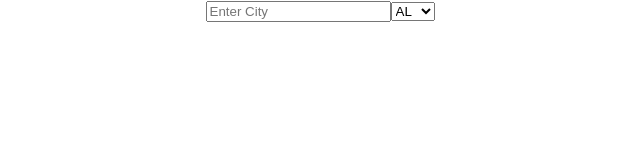
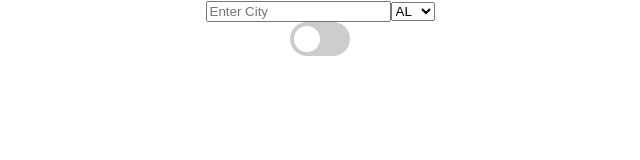
Before and after one commit to Group-A-Walmart/Weather-App, a React (Create React App) app: page / in a window 1280 px wide. Shown: the top 160 px of the page, without its empty margins (320-960 px from the left). Built offline with nearby package versions, Linux system fonts and the light colour scheme.

Commit message:
Added toggle button + lifted state from searchbar

```diff
--- a/src/components/App.js
+++ b/src/components/App.js
@@ -1,10 +1,37 @@
+import { useState } from 'react';
 import "../styles/App.css";
 import SearchBar from "./SearchBar";
+import Toggle from "./Toggle";
+import { getWeather } from '../api';
 
 function App() {
+  const [city, setCity] = useState("");
+  const [state, setState] = useState("");
+
+  const handleCityChange = (e) => {
+    setCity(e.target.value);
+  }
+
+  const handleStateChange= (e) => {
+      setState(e.target.value);
+  }
+
+  const handleKeyDown = (e) => {
+      if (e.keyCode === 13) {
+          getWeather(city, state);
+      }
+  }
+
   return (
     <div className="App">
-      <SearchBar/>
+      <SearchBar
+        handleCityChange={handleCityChange}
+        // handleStateChange={handleStateChange}
+        handleKeyDown={handleKeyDown}
+        city={city}
+        state={state}
+      />
+      <Toggle />
     </div>
   );
 }
--- a/src/components/SearchBar.js
+++ b/src/components/SearchBar.js
@@ -1,31 +1,14 @@
 import { useState, useEffect} from 'react';
-import { getWeather } from '../api';
 
 const SearchBar = (props) => {
 
-    const [city, setCity] = useState("");
-    const [state, setState] = useState("");
     let stateCodes = ['AL','AK','AZ','AR','CA','CO','CT','DE','FL','GA','HI','ID','IL','IN','IA','KS','KY','LA','ME','MD','MA','MI','MN','MS','MO','MT','NE','NV','NH','NJ','NM','NY','NC','ND','OH','OK','OR','PA','RI','SC','SD','TN','TX','UT','VT','VA','WA','WV','WI','WY']
-
-    const handleCityChange = (e) => {
-        setCity(e.target.value);
-    }
-
-    const handleStateChange= (e) => {
-        setState(e.target.value);
-    }
-
-    const handleKeyDown = (e) => {
-        if (e.keyCode === 13) {
-            getWeather(city, state);
-        }
-    }
 
     return (
         <div>
-            <input onChange={handleCityChange} value={city} placeholder="Enter City" onKeyDown={handleKeyDown} />
+            <input onChange={props.handleCityChange} value={props.city} placeholder="Enter City" onKeyDown={props.handleKeyDown} />
 
-            <select onChange={handleStateChange}>
+            <select>
                 {stateCodes.map(code =>
                 <option key={stateCodes.indexOf(code)} value={code}>{code}</option>
                 )}
--- a/src/components/Toggle.js
+++ b/src/components/Toggle.js
@@ -0,0 +1,17 @@
+import { useState, useEffect} from 'react';
+import '../styles/Toggle.css';
+
+const Toggle = (props) => {
+    const [state, setState] = useState("");
+
+    return (
+        <div>
+            <label className="switch">
+            <input type="checkbox"/>
+            <span className="slider round"></span>
+            </label>
+        </div>
+    )
+}
+
+export default Toggle;
--- /dev/null
+++ b/src/styles/Toggle.css
@@ -0,0 +1,59 @@
+.switch {
+    position: relative;
+    display: inline-block;
+    width: 60px;
+    height: 34px;
+  }
+
+  .switch input {
+    opacity: 0;
+    width: 0;
+    height: 0;
+  }
+
+  .slider {
+    position: absolute;
+    cursor: pointer;
+    top: 0;
+    left: 0;
+    right: 0;
+    bottom: 0;
+    background-color: #ccc;
+    -webkit-transition: .4s;
+    transition: .4s;
+  }
+
+  .slider:before {
+    position: absolute;
+    content: "";
+    height: 26px;
+    width: 26px;
+    left: 4px;
+    bottom: 4px;
+    background-color: white;
+    -webkit-transition: .4s;
+    transition: .4s;
+  }
+
+  input:checked + .slider {
+    background-color: #2196F3;
+  }
+
+  input:focus + .slider {
+    box-shadow: 0 0 1px #2196F3;
+  }
+
+  input:checked + .slider:before {
+    -webkit-transform: translateX(26px);
+    -ms-transform: translateX(26px);
+    transform: translateX(26px);
+  }
+
+  /* Rounded sliders */
+  .slider.round {
+    border-radius: 34px;
+  }
+
+  .slider.round:before {
+    border-radius: 50%;
+  }
```
